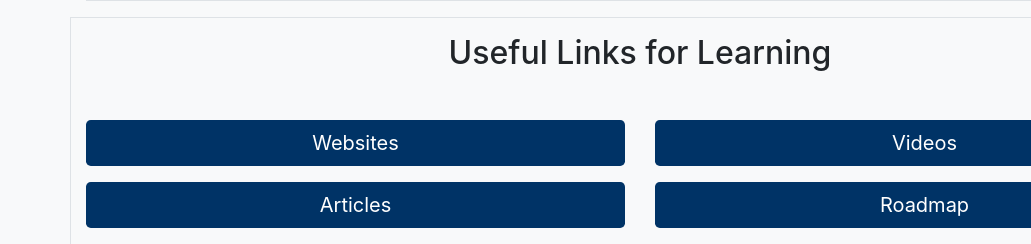
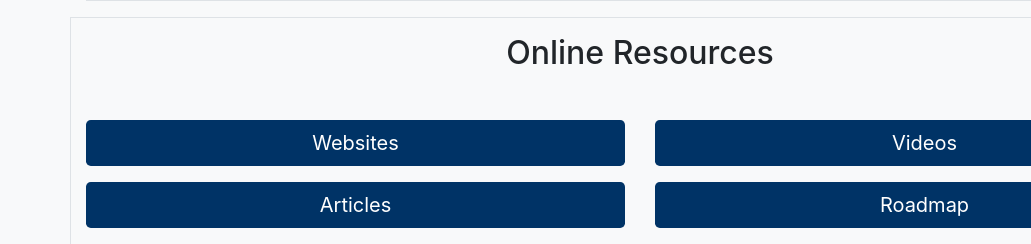
Before and after one commit to Aiden-J-Evans/twu-competitive-programming, a plain HTML site: page index.html in a window 1280 px wide. Shown: the part 596-840 px from the top of the page, 0-1031 px from the left. Drawn offline with nearby package versions, Linux system fonts and the light colour scheme.

Commit message:
Change to text

```diff
--- a/index.html
+++ b/index.html
@@ -78,7 +78,7 @@
       <!-- Quick Links Section -->
     <section id="about" class="about text-center bg-light">
         <div class="container border py-3">
-            <h2 class="mb-5">Useful Links for Learning</h2>
+            <h2 class="mb-5">Online Resources</h2>
             <div class="row">
                 <div class="col-lg-6 mb-4">
                     <a href="resources.html#websites" class="btn twu-btn btn-lg mb-3 d-block">Websites</a>
```
